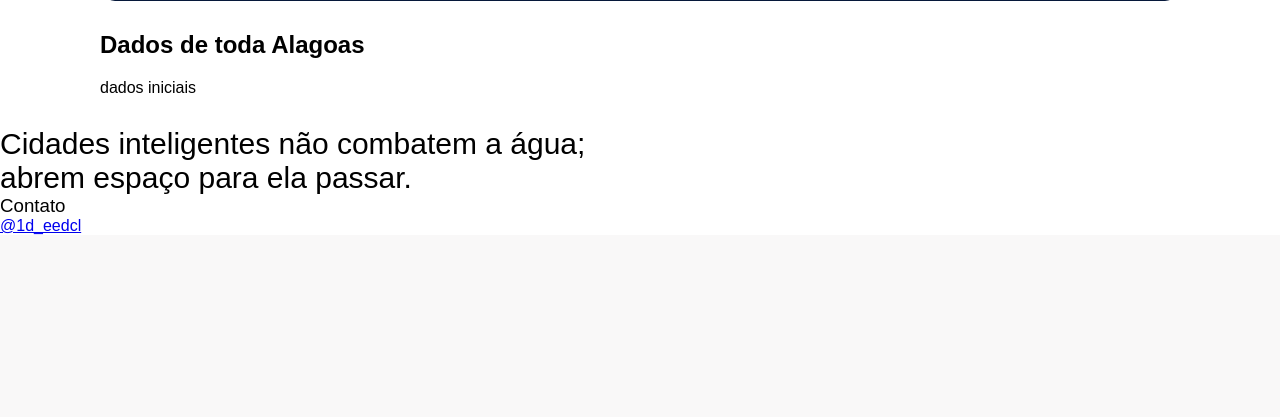
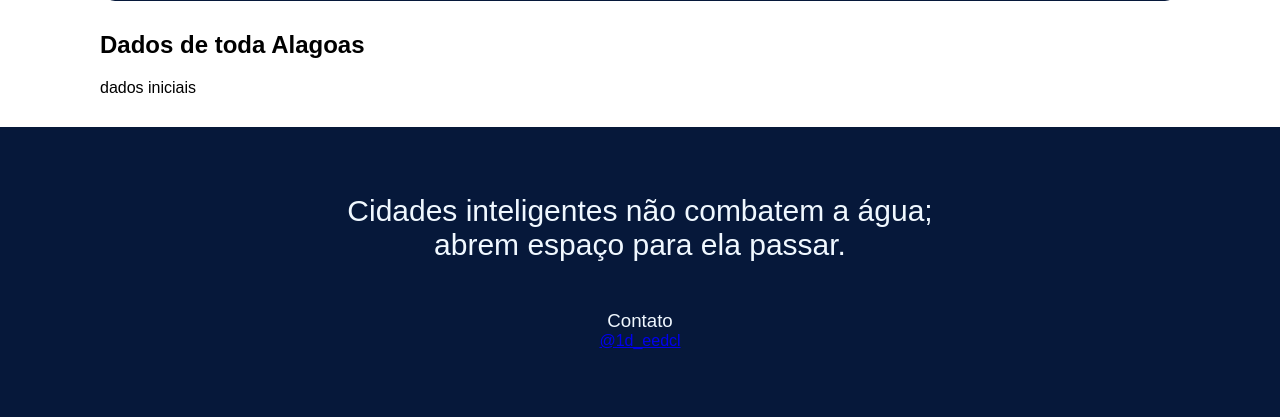
Before and after one commit to MicaeliCaetano/Mapa-Interativo-Enchentes-em-Alagoas, a Django app: page / in a window 1280 px wide. Shown: the part 885-1302 px from the top of the page. Before the commit the page ends 1120 px from the top, so only its background shows below. Run offline with Django 5.2, Linux system fonts and the light colour scheme.

Commit message:
Salvamento de modificações

```diff
--- a/static/css/style.css
+++ b/static/css/style.css
@@ -84,6 +84,18 @@ footer h1 {
     font-size: 30px;
 }
 
+footer {
+    background-color: rgb(6, 24, 58);
+    height: 250px;
+    display: flex;
+    padding: 20px 12px;
+    justify-content: space-evenly;
+    flex-direction: column;
+    align-items: center;
+    text-align: center;
+    color:aliceblue;
+}
+
 .nome-municipio {
     font-size: 8px;
     font-weight: 500;
```
